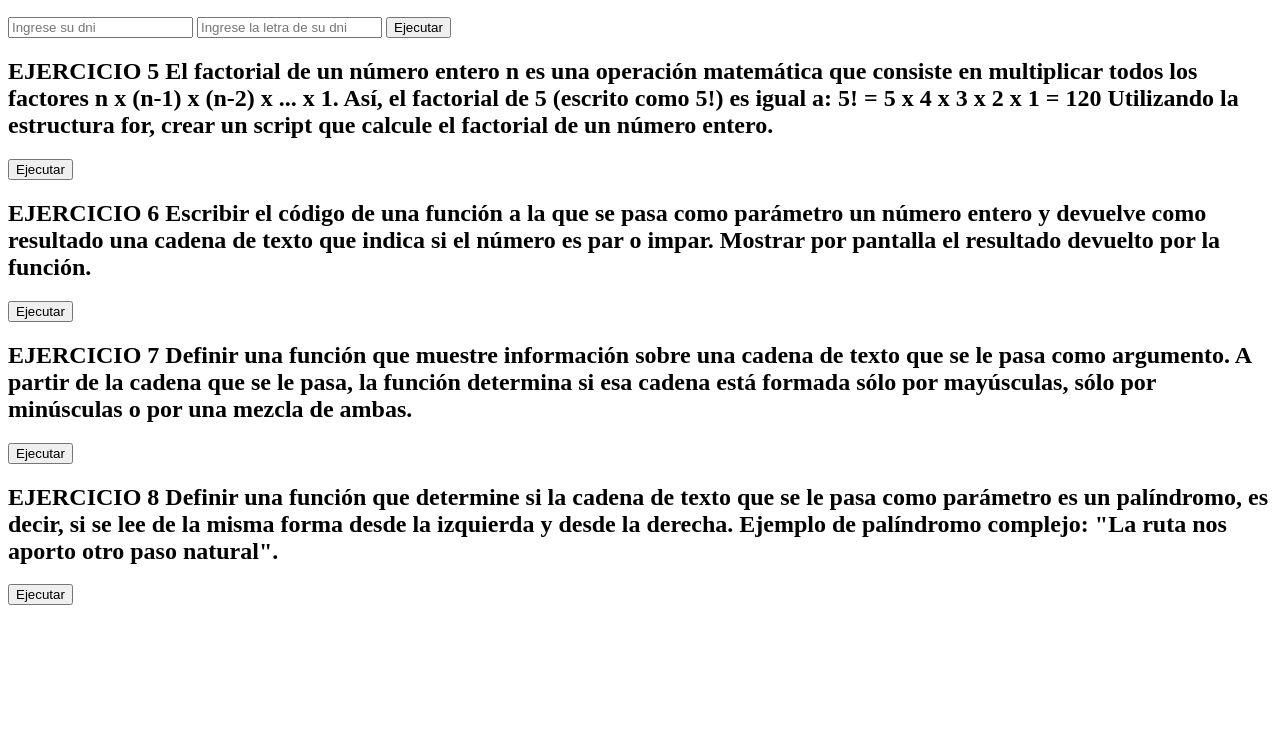
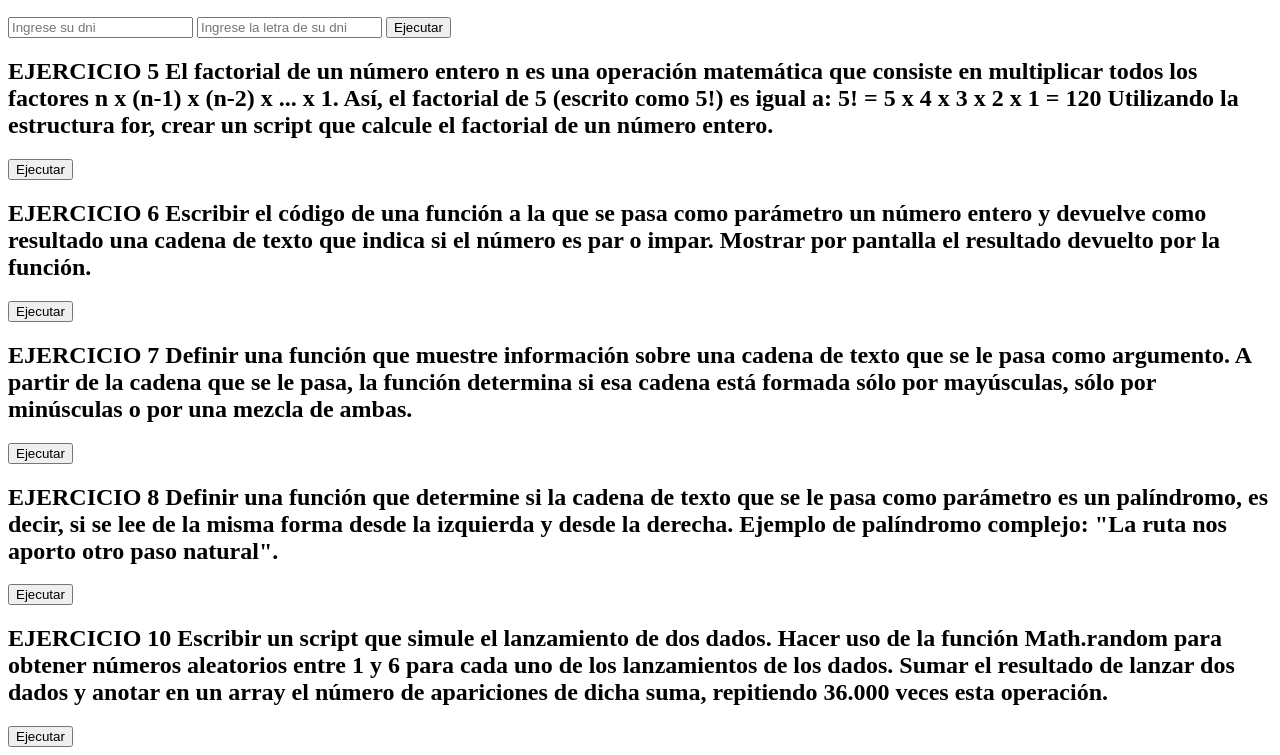
Before and after one commit to nehuen233/JS-school, a plain HTML site: page html (2)/html1.html in a window 1280 px wide. Shown: the part 589-1344 px from the top of the page. Before the commit the page ends 1202 px from the top, so only its background shows below. Drawn offline with Linux system fonts and the light colour scheme; files whose address does not match are found by name.

Commit message:
Update html1.html

```diff
--- a/html (2)/html1.html
+++ b/html (2)/html1.html
@@ -96,6 +96,15 @@
             Ejemplo de palíndromo complejo: "La ruta nos aporto otro paso natural".
         </h2>
         <button onclick="ejercicio8()">Ejecutar</button>
+
+        <h2>
+            EJERCICIO 10
+            Escribir un script que simule el lanzamiento de dos dados. Hacer uso de la función
+            Math.random para obtener números aleatorios entre 1 y 6 para cada uno de los
+            lanzamientos de los dados. Sumar el resultado de lanzar dos dados y anotar en un array el
+            número de apariciones de dicha suma, repitiendo 36.000 veces esta operación.
+        </h2>
+        <button onclick="ejercicio10()">Ejecutar</button>
         <script src="html/JS/ejercicio 1.js"></script>
 </body>
 </html>
```
